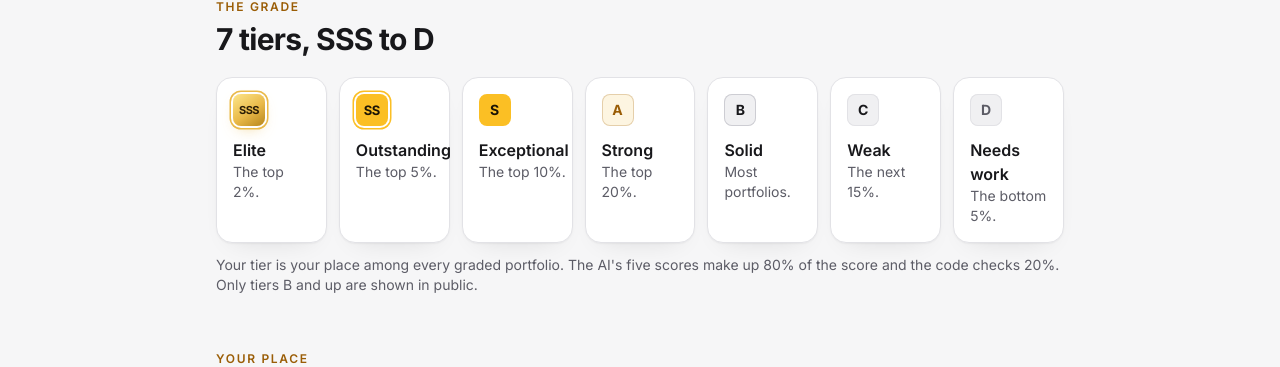
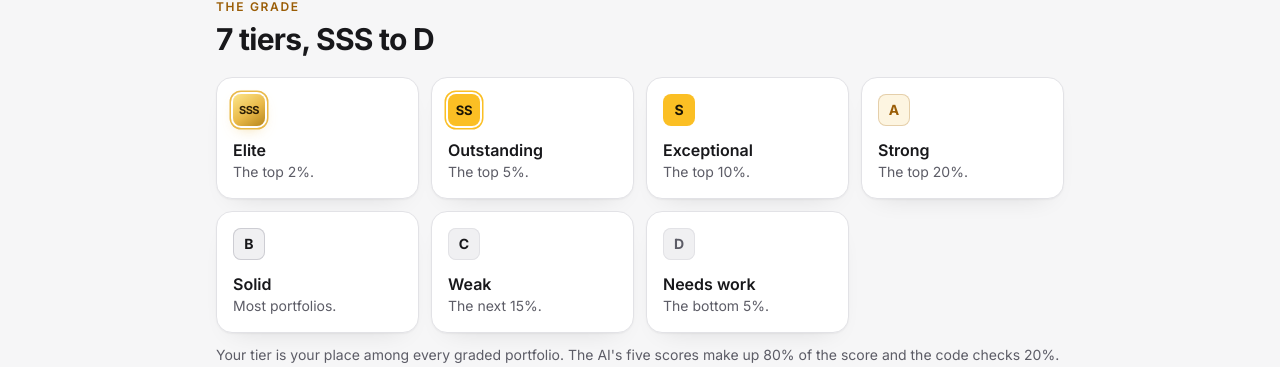
Before and after one commit to n8watkins/portfolio-rank, a Next.js app: page /grading in a window 1280 px wide. Shown: the part 386-753 px from the top of the page. Built offline with nearby package versions, Linux system fonts and the light colour scheme; no server answers; the database is empty.

Commit message:
fix: the tier ladder sits in two rows and the report's library count wraps on phones
Release-note: skip

```diff
--- a/app/grading/page.tsx
+++ b/app/grading/page.tsx
@@ -63,7 +63,7 @@ export default function GradingPage() {
         {/* The tiers */}
         <section aria-labelledby="tiers" className="mt-12">
           <SectionHeader id="tiers" eyebrow="The grade" title={`${TIERS.length} tiers, ${TIERS[0].tier} to ${TIERS[TIERS.length - 1].tier}`} className="mb-5" />
-          <ul className="grid grid-cols-1 gap-2 sm:grid-cols-4 sm:gap-3 lg:grid-cols-7">
+          <ul className="grid grid-cols-1 gap-2 sm:grid-cols-4 sm:gap-3">
             {TIERS.map(({ tier, name, note }) => (
               <li key={tier} className="card flex items-center gap-3 px-4 py-3 sm:flex-col sm:items-start sm:p-4">
                 <TierBadge tier={tier} />
--- a/components/grade/Report.tsx
+++ b/components/grade/Report.tsx
@@ -82,7 +82,7 @@ export function Report({ page, link, celebration, now }: { page: GradePage; link
           {pct ? (
             <>
               <p className="text-xl font-bold leading-none tabular-nums">Top {pct.topPct}%</p>
-              <p className="text-[11px] text-mute tabular-nums">Graded against {(pct.total - 1).toLocaleString("en-US")} portfolios</p>
+              <p className="max-w-[7.5rem] text-[11px] leading-snug text-mute tabular-nums sm:max-w-none">Graded against {(pct.total - 1).toLocaleString("en-US")} portfolios</p>
             </>
           ) : (
             <p className="text-xs text-mute">{rep.isPortfolio === false ? "Not ranked: not a portfolio" : "Rank once more are graded"}</p>
```
